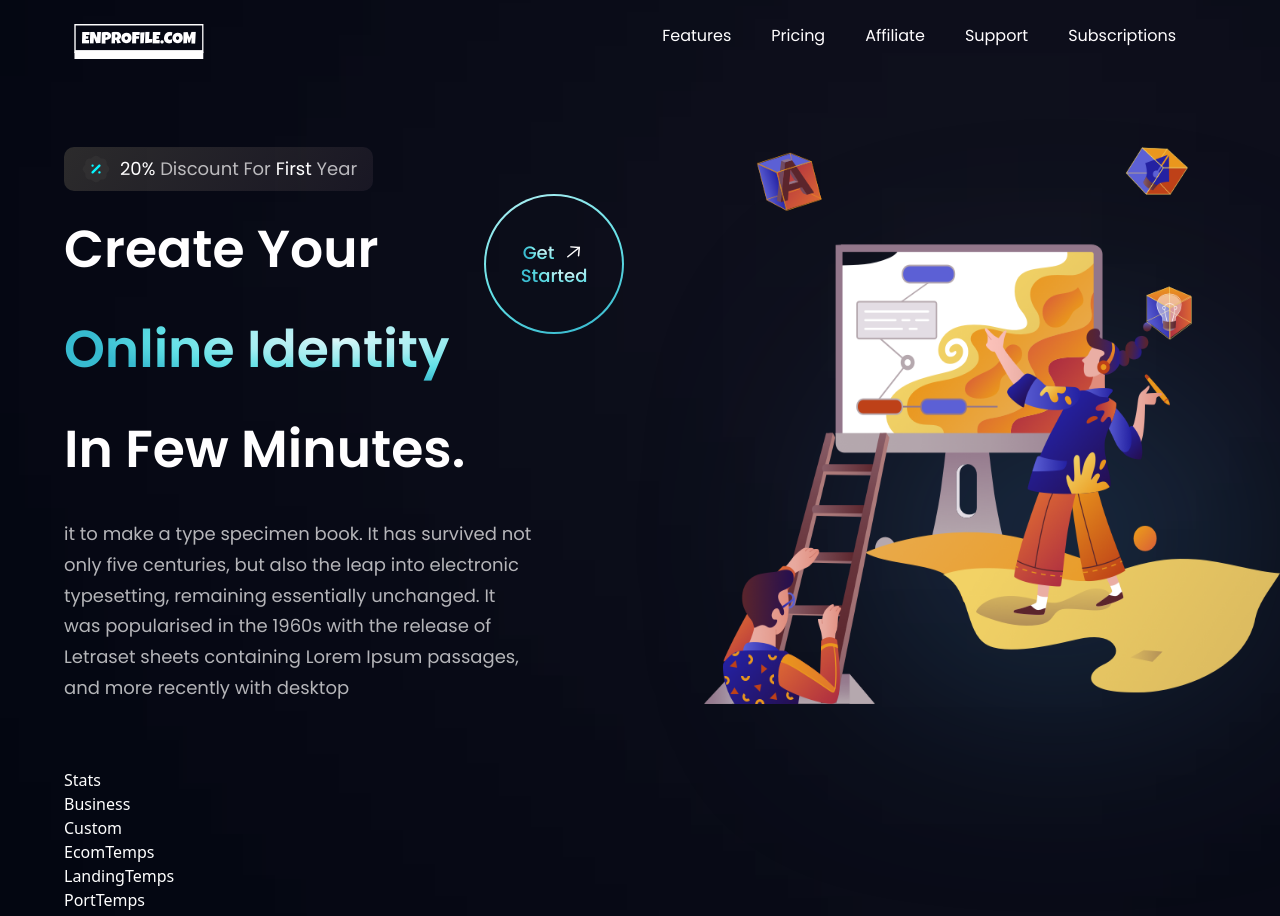
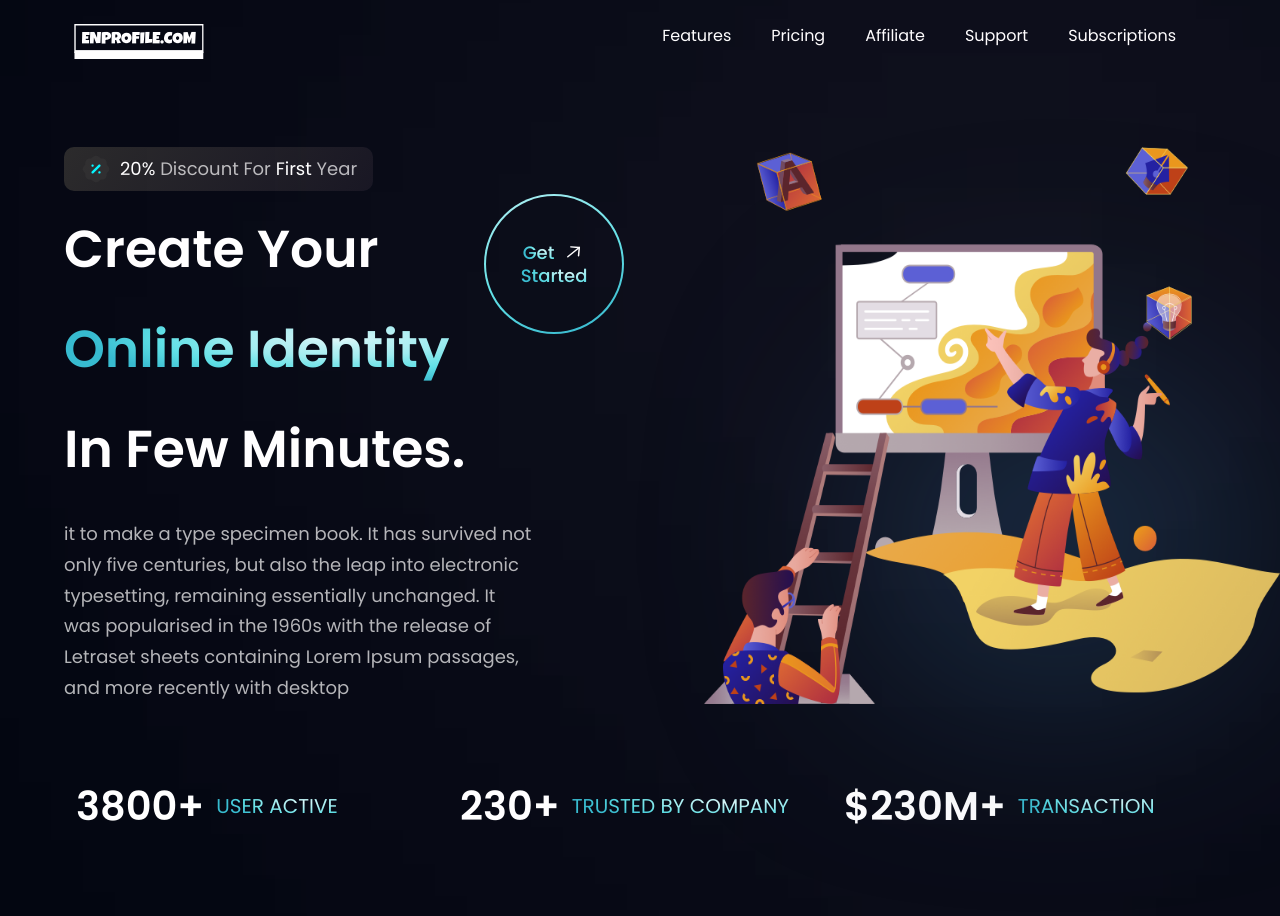
Before and after one commit to Fazil-SA/Enprofile-MERN-Project, a React (Vite) app in the folder client/: page / in a window 1280 px wide. Shown: the top 916 px of the page. Built offline with nearby package versions, Linux system fonts and the light colour scheme; the HTML template or start-up script is replaced by a standard one.

Commit message:
client - statistics

```diff
--- a/client/src/components/user/Stats.jsx
+++ b/client/src/components/user/Stats.jsx
@@ -1,11 +1,15 @@
 import React from 'react'
+import styles from '../../style'
+import { stats } from '../../constants/user/index'
 
-const Stats = () => {
-  return (
-    <div>
-      Stats
-    </div>
+const Stats = () => (
+    <section className={`${styles.flexCenter} flex-row flex-wrap sm:mb-20 mb-6`}>
+      {stats.map((stat) => <div key={stat.id} className='flex-1 flex justify-start items-center m-3'>
+        <h4 className='font-poppins font-semibold xs:text-[40px] text-[30px] xs:leading-[53px] leading-[43px] text-white'>{stat.value}</h4>
+        <p className='font-poppins font-normal xs:text-[20px] text-[15px] xs:leading-[26px] leading-[21px] text-gradient uppercase ml-3'>{stat.title}</p>
+      </div>)}
+    </section>
   )
-}
+
 
 export default Stats
```
